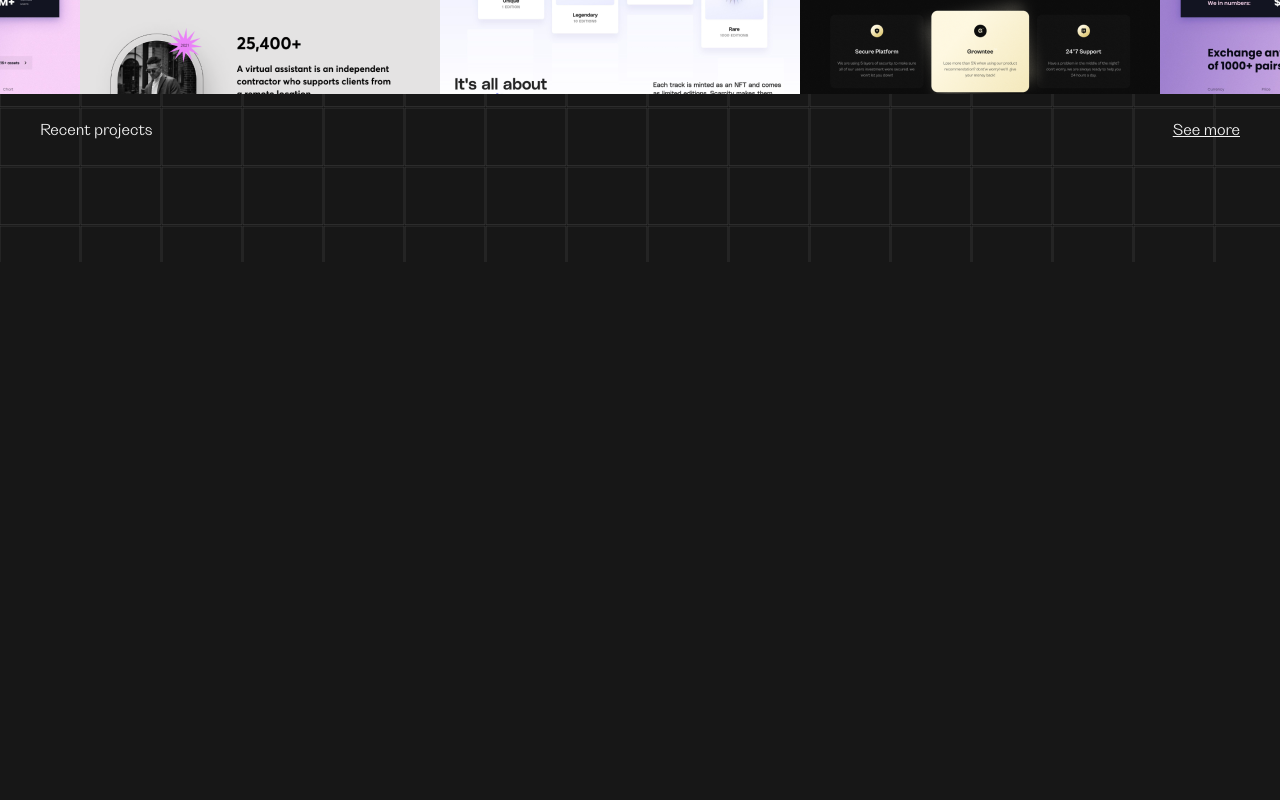
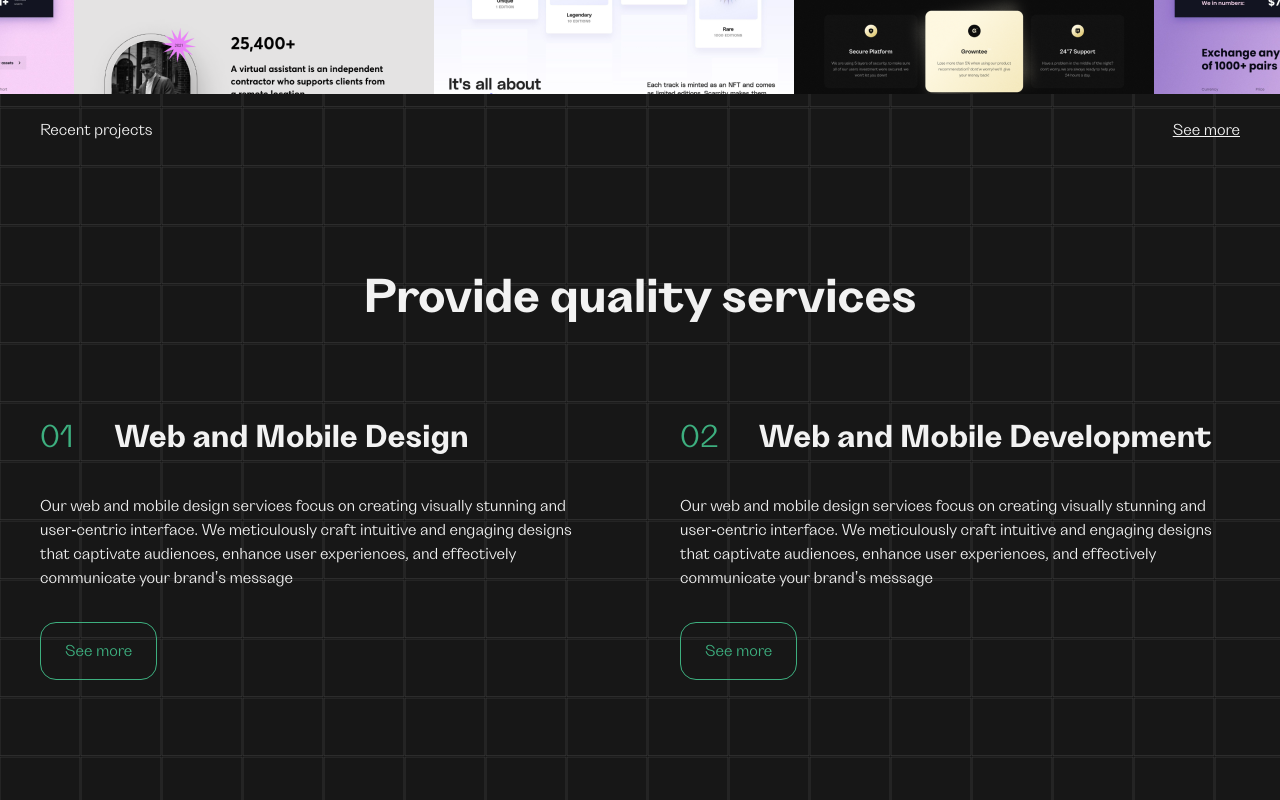
Before and after one commit to DevDugg/sSquareLogic, a Next.js app: page / in a window 1280 px wide. Shown: the part 954-1754 px from the top of the page. Before the commit the page ends 1216 px from the top, so only its background shows below. Built offline with nearby package versions, Linux system fonts and the light colour scheme.

Commit message:
service section

```diff
--- /dev/null
+++ b/animations/button.animation.ts
@@ -0,0 +1,29 @@
+import { Variants } from "framer-motion";
+import colors from "@/settings/ui/colors";
+
+export const button: Variants = {
+  buttonInitial: {
+    color: colors.MAIN,
+    transition: {
+      type: "tween",
+    },
+  },
+  buttonHover: {
+    color: colors.WHITE,
+    transition: {
+      type: "tween",
+    },
+  },
+  bgInitial: {
+    y: "100%",
+    transition: {
+      type: "tween",
+    },
+  },
+  bgHover: {
+    y: "0%",
+    transition: {
+      type: "tween",
+    },
+  },
+};
--- a/app/page.tsx
+++ b/app/page.tsx
@@ -1,5 +1,6 @@
 import Hero from "@/components/hero/Hero";
 import Nav from "@/components/nav/Nav";
+import Service from "@/components/service/Service";
 
 export default function Home() {
   return (
@@ -7,6 +8,7 @@ export default function Home() {
       <Nav />
       <div className="flex flex-col gap-[120px] pb-[120px]">
         <Hero />
+        <Service />
       </div>
     </main>
   );
--- /dev/null
+++ b/components/Btn.tsx
@@ -0,0 +1,38 @@
+"use client";
+
+import Link from "next/link";
+import { button } from "@/animations/button.animation";
+import { motion } from "framer-motion";
+import { useState } from "react";
+
+interface Props {
+  name: string;
+  link: string;
+}
+const Btn = ({ link, name }: Props) => {
+  const [isHovered, setIsHovered] = useState<boolean>(false);
+  return (
+    <motion.div
+      className="h-fit z-10 relative text-MAIN w-fit"
+      variants={button}
+      initial="buttonInitial"
+      onMouseEnter={() => setIsHovered(true)}
+      onMouseLeave={() => setIsHovered(false)}
+      animate={isHovered ? "buttonHover" : ""}
+    >
+      <Link
+        href={link}
+        className="block py-4 px-6 bg-transparent rounded-2xl border border-solid border-MAIN text-base w-fit relative overflow-hidden"
+      >
+        <span className="block z-10 relative">{name}</span>
+        <motion.div
+          className="absolute left-0 top-0 w-full h-full bg-MAIN z-[-10]"
+          variants={button}
+          initial="bgInitial"
+          animate={isHovered ? "bgHover" : ""}
+        ></motion.div>
+      </Link>
+    </motion.div>
+  );
+};
+export default Btn;
--- a/components/hero/Hero.tsx
+++ b/components/hero/Hero.tsx
@@ -5,7 +5,7 @@ import Title from "./Title";
 
 const Hero = () => {
   return (
-    <div className="hero flex flex-col gap-[120px]">
+    <section className="hero flex flex-col gap-[120px]">
       <Container>
         <Title />
       </Container>
@@ -20,7 +20,7 @@ const Hero = () => {
           </div>
         </Container>
       </div>
-    </div>
+    </section>
   );
 };
 export default Hero;
--- /dev/null
+++ b/components/service/Service.tsx
@@ -0,0 +1,26 @@
+import Container from "../Container";
+import ServiceCard from "./ServiceCard";
+import service from "@/settings/data/service";
+import { v4 } from "uuid";
+
+const Service = () => {
+  return (
+    <section className="service">
+      <Container className="flex flex-col gap-20">
+        <h2 className="text-WHITE font-bold text-[48px] text-center">{service.title}</h2>
+        <div className="grid grid-cols-2 gap-20">
+          {service.items.map((item, index) => (
+            <ServiceCard
+              description={item.description}
+              link={item.link}
+              name={item.name}
+              number={index + 1}
+              key={v4()}
+            />
+          ))}
+        </div>
+      </Container>
+    </section>
+  );
+};
+export default Service;
--- /dev/null
+++ b/components/service/ServiceCard.tsx
@@ -0,0 +1,21 @@
+import Btn from "../Btn";
+
+interface Props {
+  name: string;
+  description: string;
+  link: string;
+  number: number;
+}
+const ServiceCard = ({ number, description, link, name }: Props) => {
+  return (
+    <div className="service-card flex flex-col gap-8">
+      <div className="flex items-center gap-10">
+        <span className="service-number text-MAIN text-[32px]">{number < 0 ? number : `0${number}`}</span>
+        <h3 className="text-WHITE text-[32px] font-bold">{name}</h3>
+      </div>
+      <p className="text-base text-WHITE">{description}</p>
+      <Btn link={link} name="See more" />
+    </div>
+  );
+};
+export default ServiceCard;
--- /dev/null
+++ b/settings/data/service.ts
@@ -0,0 +1,19 @@
+const service = {
+  title: "Provide quality services",
+  items: [
+    {
+      name: "Web and Mobile Design",
+      description:
+        "Our web and mobile design services focus on creating visually stunning and user-centric interface. We meticulously craft intuitive and engaging designs that captivate audiences, enhance user experiences, and effectively communicate your brand’s message",
+      link: "/projects",
+    },
+    {
+      name: "Web and Mobile Development",
+      description:
+        "Our web and mobile design services focus on creating visually stunning and user-centric interface. We meticulously craft intuitive and engaging designs that captivate audiences, enhance user experiences, and effectively communicate your brand’s message",
+      link: "/projects",
+    },
+  ],
+};
+
+export default service;
```
